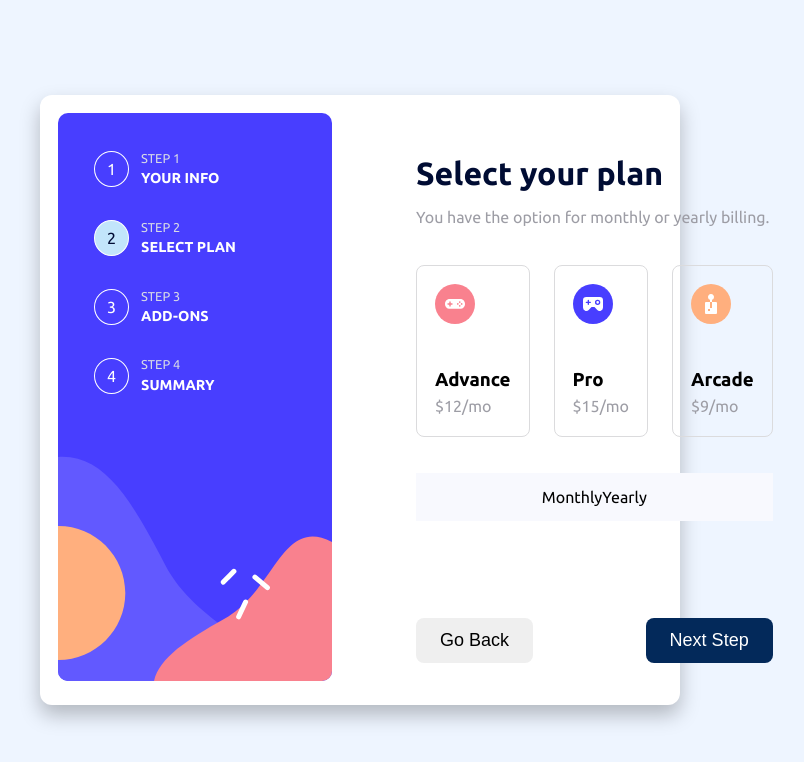
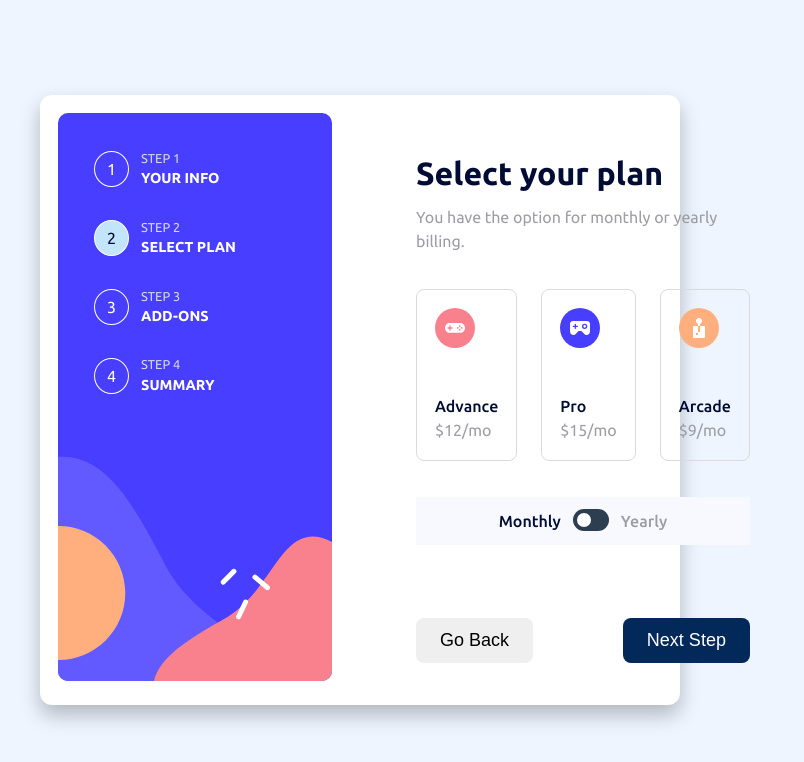
Before and after one commit to Divyue30597/multi-step-form, a React (Vite) app: page / in a window 1280 px wide. Both pictures are taken after a click on the button "Next Step". Shown: the part 816-1578 px from the top of the page, without its empty margins (280-1084 px from the left). Built offline with nearby package versions, Linux system fonts and the light colour scheme.

Commit message:
major refactoring

```diff
--- a/src/App.css
+++ b/src/App.css
@@ -124,6 +124,8 @@ ul li div p:last-of-type {
   color: #fff;
 }
 
+/* Input */
+
 .single-input {
   display: flex;
   flex-direction: column;
@@ -188,17 +190,83 @@ ul li div p:last-of-type {
   margin-right: 0;
 }
 
-.card-body p {
+.card-body-details p {
   margin-bottom: 0;
+}
+
+.card-body-details p:first-of-type {
+  font-weight: 500;
+  color: var(--primary-color);
 }
 
 .select-plan-toggle {
   display: flex;
   flex-direction: row;
   justify-content: center;
+  align-items: center;
   width: 100%;
   background-color: #f8f9fe;
   padding: 12px 0;
+}
+
+/* Select Plan */
+
+.select-plan-toggle p {
+  margin: 0;
+  font-weight: 500;
+}
+
+.is-Monthly {
+  color: var(--primary-color) !important;
+  transition: 400ms;
+}
+
+/* Toggle Input */
+
+.toggle-input label {
+  position: relative;
+  display: inline-block;
+  width: 36px;
+  height: 22px;
+  margin: 0 12px;
+}
+
+.toggle-input input {
+  opacity: 0;
+  width: 0;
+  height: 0;
+}
+
+.toggle-input span {
+  position: absolute;
+  cursor: pointer;
+  top: 0;
+  left: 0;
+  right: 0;
+  bottom: 0;
+  background: #2c3e50;
+  transition: 400ms;
+  border-radius: 30px;
+}
+
+.toggle-input span:before {
+  position: absolute;
+  content: "";
+  height: 14px;
+  width: 14px;
+  left: 4px;
+  bottom: 4px;
+  background-color: #fff;
+  border-radius: 50%;
+  transition: 0.3s;
+}
+
+.toggle-input input:checked + span {
+  background-color: #2c3e50;
+}
+
+.toggle-input input:checked + span:before {
+  transform: translateX(14px);
 }
 
 /* CheckboxInput */
@@ -219,7 +287,7 @@ ul li div p:last-of-type {
 }
 
 .checkbox-input p:first-of-type {
-  font-weight: 700;
+  font-weight: 500;
   color: #142747;
 }
 
--- a/src/App.tsx
+++ b/src/App.tsx
@@ -4,7 +4,7 @@ import { Layout } from "./Component/Layout/Layout";
 import bgImage from "./assets/bg-sidebar-desktop.svg";
 import { FormLayout } from "./Component/FormLayout/FormLayout";
 import { Button } from "./Component/Button/Button";
-import imageDesign1 from "../design/active-states-step-3.jpg";
+import imageDesign1 from "../design/active-states-step-2.jpg";
 
 const listItems = [
   { step: "STEP 1", stepName: "YOUR INFO" },
--- a/src/Component/Card/Card.tsx
+++ b/src/Component/Card/Card.tsx
@@ -61,9 +61,17 @@ export function Card({ isMonthly }: { isMonthly: boolean }) {
       {cardDetails.map((cardDetail: ICardDetail) => {
         {
           return isMonthly && cardDetail.plan === "monthly" ? (
-            <CardMonthlyStyle key={cardDetail.price} cardDetail={cardDetail} />
+            <CardStyle
+              key={cardDetail.price}
+              cardDetail={cardDetail}
+              isMonthly={isMonthly}
+            />
           ) : !isMonthly && cardDetail.plan === "yearly" ? (
-            <CardYearlyStyle key={cardDetail.price} cardDetail={cardDetail} />
+            <CardStyle
+              key={cardDetail.price}
+              cardDetail={cardDetail}
+              isMonthly={isMonthly}
+            />
           ) : null;
         }
       })}
@@ -71,7 +79,13 @@ export function Card({ isMonthly }: { isMonthly: boolean }) {
   );
 }
 
-function CardMonthlyStyle({ cardDetail }: { cardDetail: ICardDetail }) {
+function CardStyle({
+  cardDetail,
+  isMonthly,
+}: {
+  cardDetail: ICardDetail;
+  isMonthly: boolean;
+}) {
   return (
     <label htmlFor={cardDetail.type.toLowerCase()}>
       <input
@@ -84,31 +98,12 @@ function CardMonthlyStyle({ cardDetail }: { cardDetail: ICardDetail }) {
           <img src={cardDetail.cardIcon} alt={cardDetail.alt} />
         </picture>
         <div className="card-body-details">
-          <h3>{cardDetail.type}</h3>
-          <p>${cardDetail.price}/mo</p>
+          <p>{cardDetail.type}</p>
+          <p>
+            ${cardDetail.price}/{isMonthly ? "mo" : "yr"}
+          </p>
         </div>
       </div>
     </label>
   );
 }
-
-function CardYearlyStyle({ cardDetail }: { cardDetail: ICardDetail }) {
-  return (
-    <label htmlFor={cardDetail.type.toLowerCase()}>
-      <input
-        type="radio"
-        name="select-your-plan"
-        id={cardDetail.type.toLowerCase()}
-      />
-      <div className="card-body">
-        <picture>
-          <img src={cardDetail.cardIcon} alt={cardDetail.alt} />
-        </picture>
-        <div className="card-body-details">
-          <h3>{cardDetail.type}</h3>
-          <p>${cardDetail.price}/mo</p>
-        </div>
-      </div>
-    </label>
-  );
-}
--- a/src/Component/CheckboxInput/CheckboxInput.tsx
+++ b/src/Component/CheckboxInput/CheckboxInput.tsx
@@ -50,14 +50,16 @@ export function CheckboxInput({ isMonthly }: { isMonthly: boolean }) {
       {checkboxInputData.map((singleCheckboxInputData: ICheckboxInputData) => {
         {
           return isMonthly && singleCheckboxInputData.plan === "monthly" ? (
-            <MonthlyCheckboxInput
+            <SingleCheckboxInput
               key={singleCheckboxInputData.service}
               singleCheckboxInputData={singleCheckboxInputData}
+              isMonthly={isMonthly}
             />
           ) : !isMonthly && singleCheckboxInputData.plan === "yearly" ? (
-            <YearlyCheckboxInput
+            <SingleCheckboxInput
               key={singleCheckboxInputData.service}
               singleCheckboxInputData={singleCheckboxInputData}
+              isMonthly={isMonthly}
             />
           ) : null;
         }
@@ -70,54 +72,33 @@ function createId(id: string) {
   return id.toLowerCase().split(" ").join("-");
 }
 
-function MonthlyCheckboxInput({
+function SingleCheckboxInput({
   singleCheckboxInputData,
+  isMonthly,
 }: {
   singleCheckboxInputData: ICheckboxInputData;
+  isMonthly: boolean;
 }) {
   return (
-    <label htmlFor={createId(singleCheckboxInputData.service)}>
-      <div className="checkbox-input">
+    <label
+      className="checkbox-input"
+      htmlFor={createId(singleCheckboxInputData.service)}
+    >
       <div className="input-and-label">
         <input
           type="checkbox"
           id={createId(singleCheckboxInputData.service)}
           name="pick-add-ons"
-            value="coding"
+          value={singleCheckboxInputData.service}
         />
         <div className="checkbox-input-body">
           <p>{singleCheckboxInputData.service}</p>
           <p>{singleCheckboxInputData.shortDescription}</p>
         </div>
       </div>
-        <p>${singleCheckboxInputData.price}/yr</p>
-      </div>
+      <p>
+        ${singleCheckboxInputData.price}/{isMonthly ? "mo" : "yr"}
+      </p>
     </label>
   );
 }
-
-function YearlyCheckboxInput({
-  singleCheckboxInputData,
-}: {
-  singleCheckboxInputData: ICheckboxInputData;
-}) {
-  return (
-    <>
-      <label htmlFor={createId(singleCheckboxInputData.service)}>
-        <div className="checkbox-input">
-          <input
-            type="checkbox"
-            id={createId(singleCheckboxInputData.service)}
-            name="pick-add-ons"
-            value="coding"
-          />
-          <div className="checkbox-input-body">
-            <p>{singleCheckboxInputData.service}</p>
-            <p>{singleCheckboxInputData.shortDescription}</p>
-          </div>
-          <p>${singleCheckboxInputData.price}/yr</p>
-        </div>
-      </label>
-    </>
-  );
-}
--- a/src/Component/FormPage/SelectAddOns.tsx
+++ b/src/Component/FormPage/SelectAddOns.tsx
@@ -1,9 +1,5 @@
 import { CheckboxInput } from "../CheckboxInput/CheckboxInput";
 
 export function SelectAddOns({ isMonthly }: { isMonthly: boolean }) {
-  return (
-    <div>
-      <CheckboxInput isMonthly={isMonthly} />
-    </div>
-  );
+  return <CheckboxInput isMonthly={isMonthly} />;
 }
--- a/src/Component/FormPage/SelectPlan.tsx
+++ b/src/Component/FormPage/SelectPlan.tsx
@@ -1,4 +1,5 @@
 import { Card } from "../Card/Card";
+import { Toggle } from "../Toggle/Toggle";
 
 export function SelectPlan({
   isMonthly,
@@ -11,8 +12,9 @@ export function SelectPlan({
     <div className="select-plan">
       <Card isMonthly={isMonthly} />
       <div className="select-plan-toggle">
-        <span>Monthly</span>
-        <span>Yearly</span>
+        <p className={isMonthly ? "is-Monthly" : ""}>Monthly</p>
+        <Toggle isMonthly={isMonthly} setIsMonthly={setIsMonthly} />
+        <p className={!isMonthly ? "is-Monthly" : ""}>Yearly</p>
       </div>
     </div>
   );
--- /dev/null
+++ b/src/Component/Toggle/Toggle.tsx
@@ -0,0 +1,21 @@
+export function Toggle({
+  isMonthly,
+  setIsMonthly,
+}: {
+  isMonthly: boolean;
+  setIsMonthly: React.Dispatch<React.SetStateAction<boolean>>;
+}) {
+  return (
+    <div className="toggle-input">
+      <label htmlFor="toggle-monthly-plan">
+        <input
+          type="checkbox"
+          name=""
+          id="toggle-monthly-plan"
+          onClick={() => setIsMonthly(!isMonthly)}
+        />
+        <span />
+      </label>
+    </div>
+  );
+}
```
Lines whose indentation alone changed are shown as unchanged.
